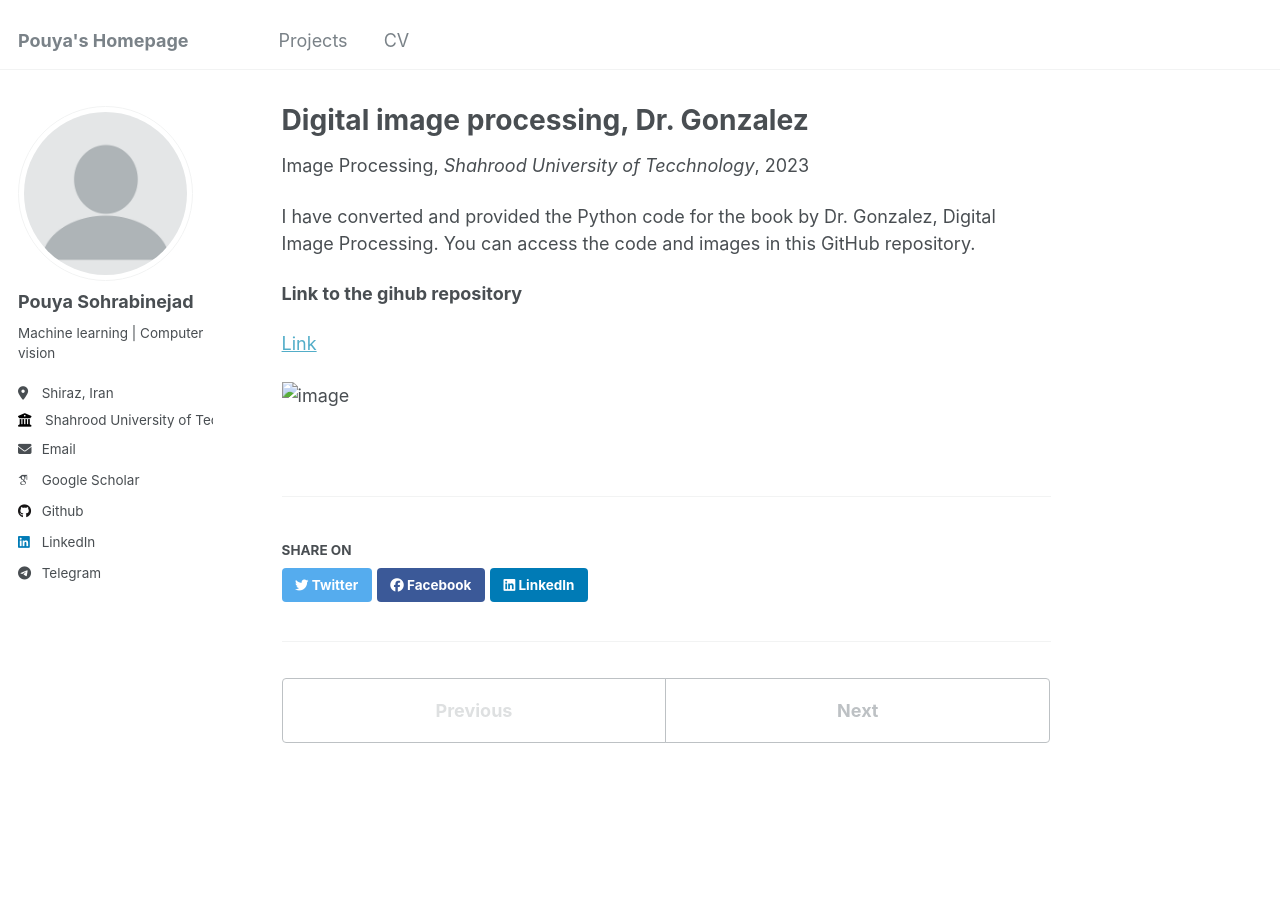
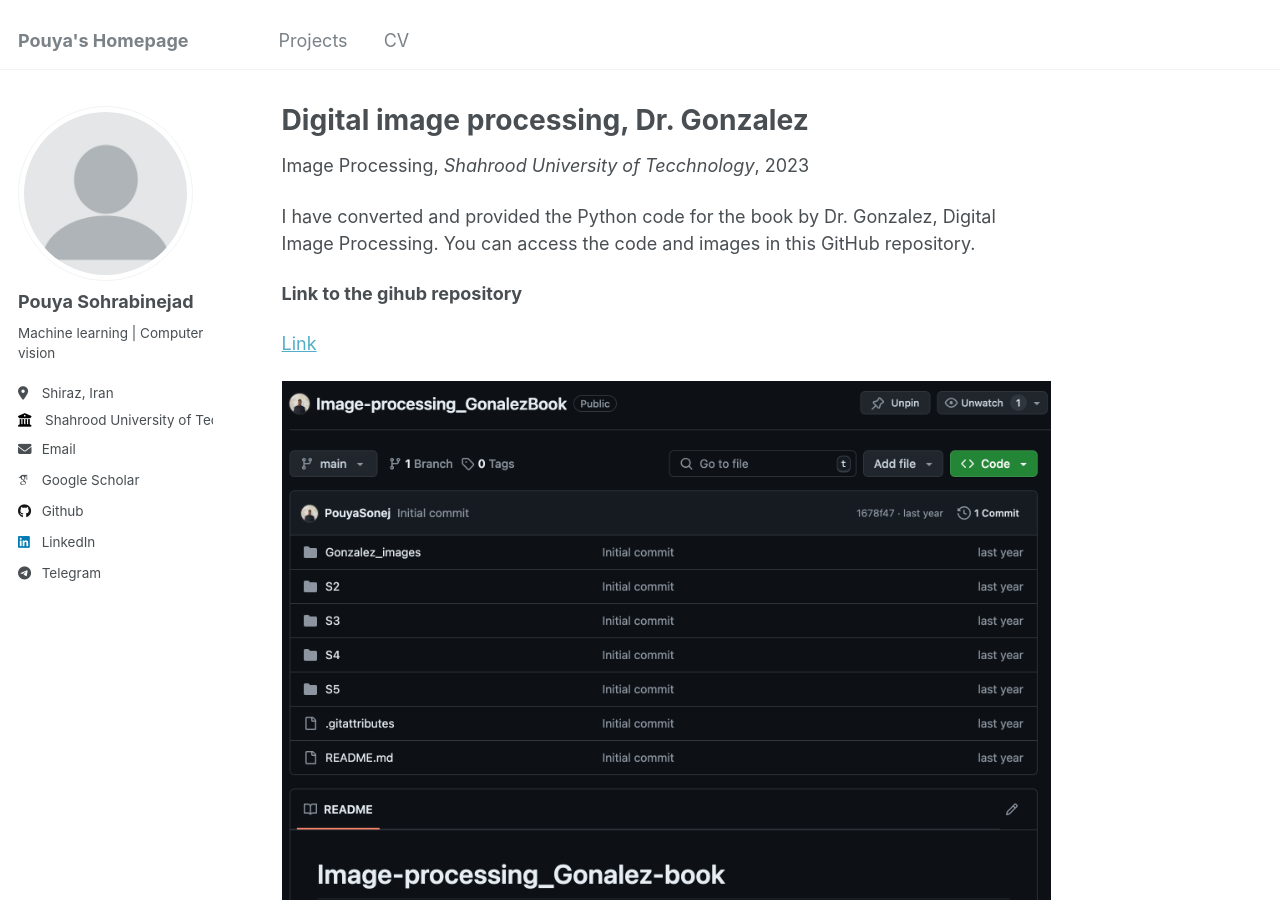
Before and after one commit to PouyaSonej/PouyaSonej.github.io, a Jekyll site: the page built from _teaching/project-1.md, in a window 1280 px wide and 900 px high. Built offline with Jekyll 4.4.1, drawn with Linux system fonts in a browser that asks for light colours; some web fonts are replaced.

Commit message:
Update project-1.md

```diff
--- a/_teaching/project-1.md
+++ b/_teaching/project-1.md
@@ -15,4 +15,4 @@ I have converted and provided the Python code for the book by Dr. Gonzalez, Digi
 
 [Link](https://github.com/PouyaSonej/Image-processing_GonalezBook.git)
 
-![image](images/Project1.png)
+![image](/images/Project1.png)
```
